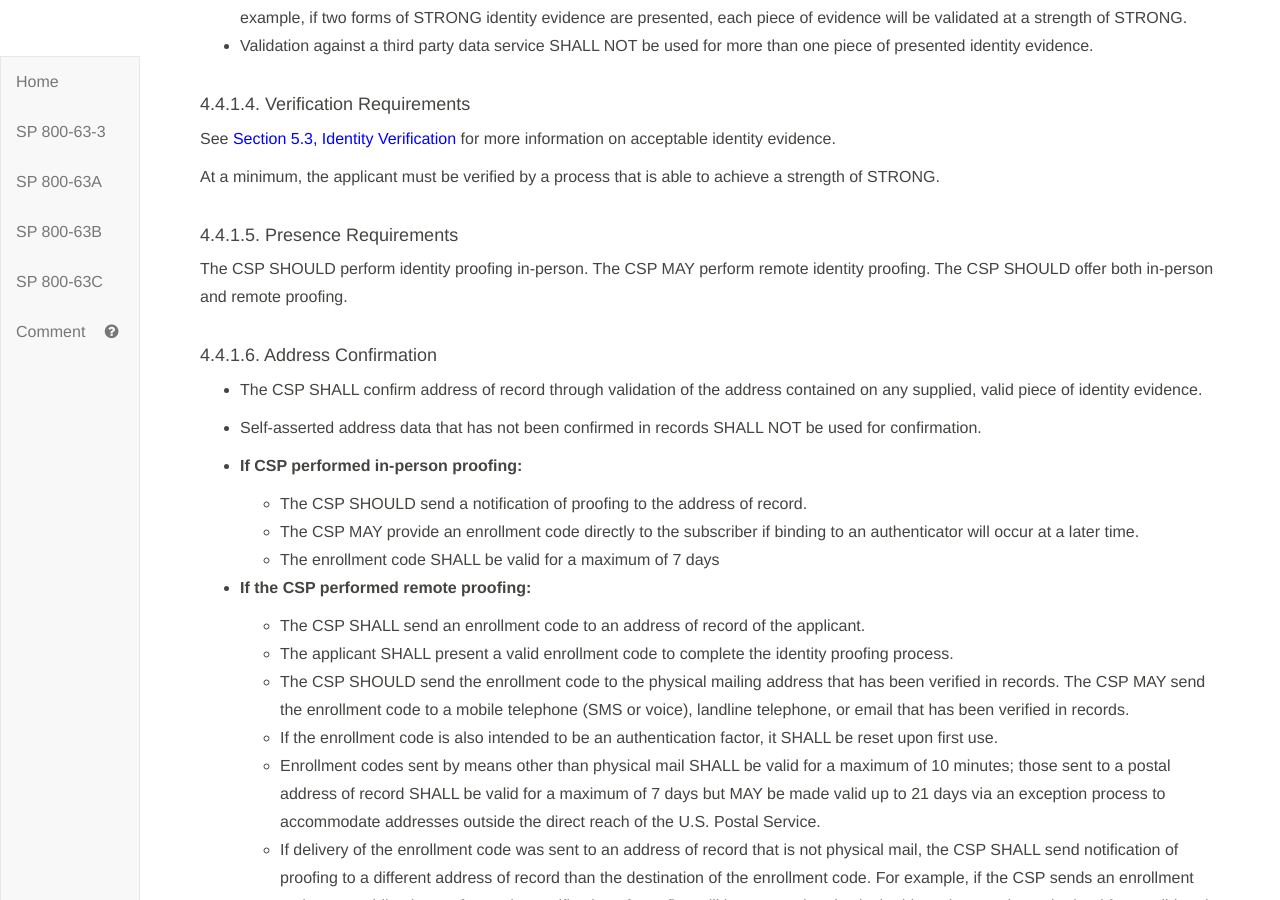
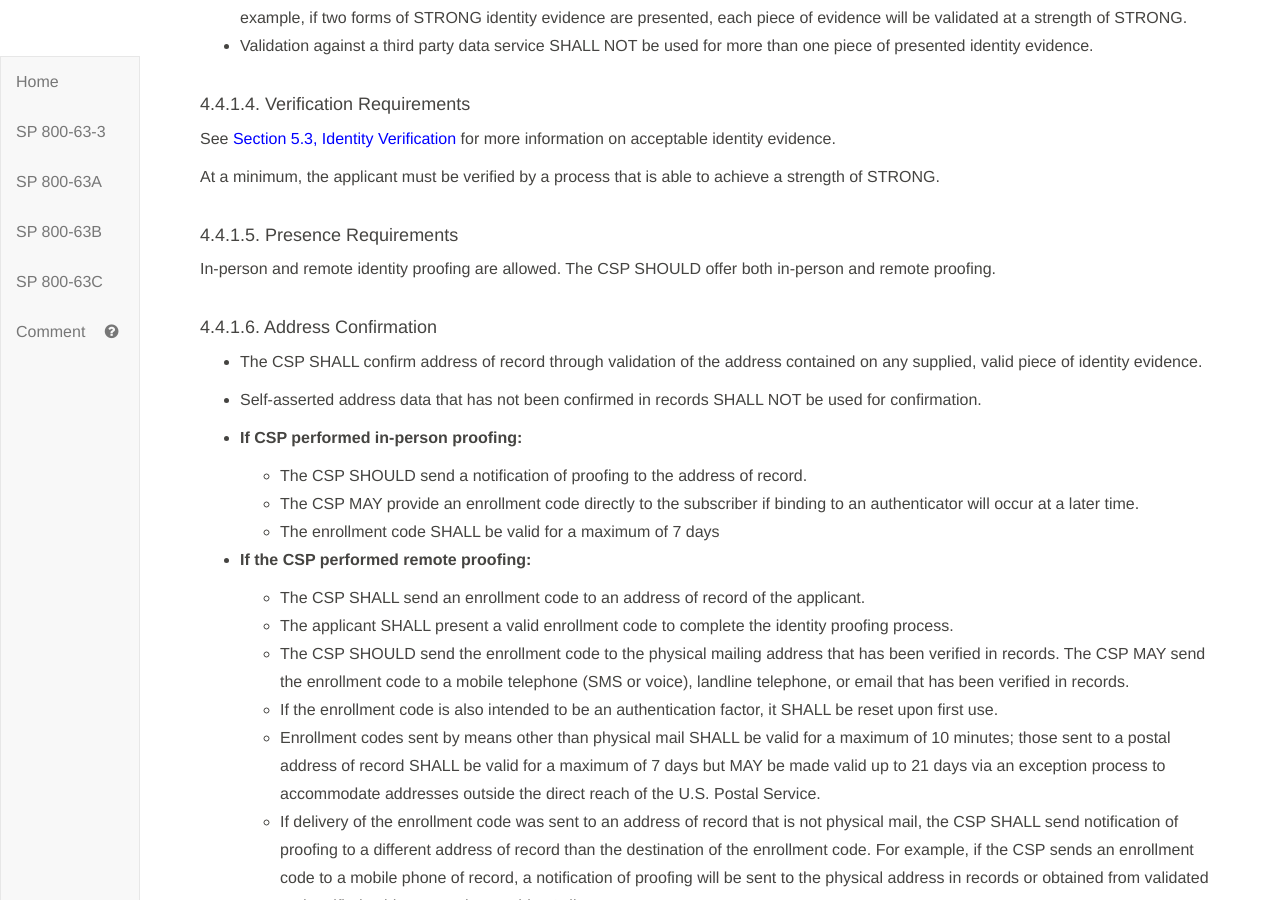
Before and after one commit to usnistgov/800-63-3, a Jekyll site: the page built from sp800-63a/sec4_ial.md, in a window 1280 px wide and 900 px high, scrolled down 2874 px. Built offline with Jekyll 4.4.1, drawn with Linux system fonts in a browser that asks for light colours; our own code applies the rules of GitHub Pages for plain Markdown files.

Commit message:
Closes #667

```diff
--- a/sp800-63a/sec4_ial.md
+++ b/sp800-63a/sec4_ial.md
@@ -109,7 +109,7 @@ At a minimum, the applicant must be verified by a process that is able to achiev
 
 #### 4.4.1.5. Presence Requirements
 
-The CSP SHOULD perform identity proofing in-person. The CSP MAY perform remote identity proofing. The CSP SHOULD offer both in-person and remote proofing.
+In-person and remote identity proofing are allowed. The CSP SHOULD offer both in-person and remote proofing.
 
 #### <a name="4-4-1-6"></a> 4.4.1.6. Address Confirmation
 
```
